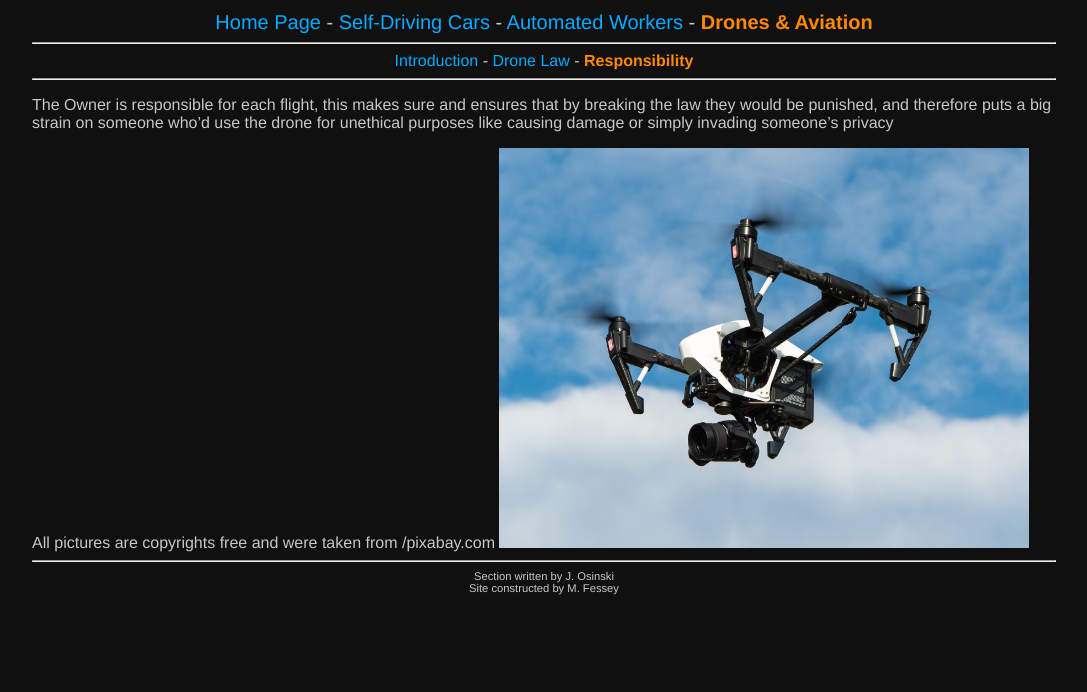
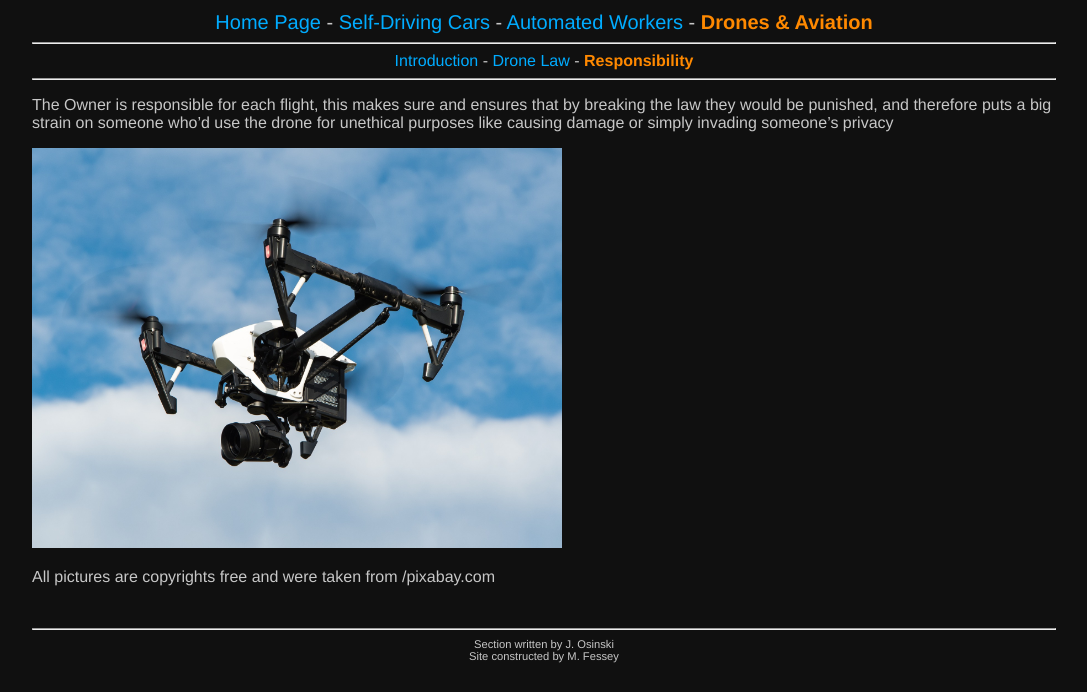
Before and after one commit to ProfCupcake/ProfCupcake.github.io, a plain HTML site: page comp-sys-site/drones/secondPage.html in a window 1280 px wide. Shown: the part 108-800 px from the top of the page, without its empty margins (96-1183 px from the left). Drawn offline with Linux system fonts and the light colour scheme.

Commit message:
Corrected order and added line break to third drones page

```diff
--- a/comp-sys-site/drones/secondPage.html
+++ b/comp-sys-site/drones/secondPage.html
@@ -27,8 +27,8 @@
  law they would be punished, and therefore puts a big strain on someone who’d use the drone for
  unethical purposes like causing damage or simply invading someone’s privacy</p>
 
- <p1>All pictures are copyrights free and were taken from /pixabay.com</p1>
- <img src="droneSecond.jpg" alt="photo taken by drone" height="400" width="530"/>
+<img src="droneSecond.jpg" alt="photo taken by drone" height="400" width="530"/>
+<p>All pictures are copyrights free and were taken from /pixabay.com</p>
 
 <br/>
 <hr/>
```
